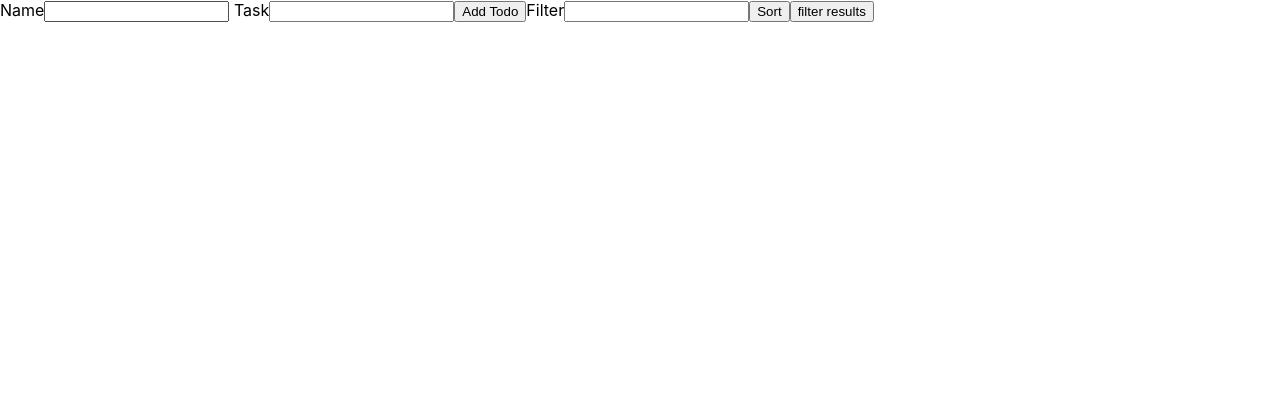
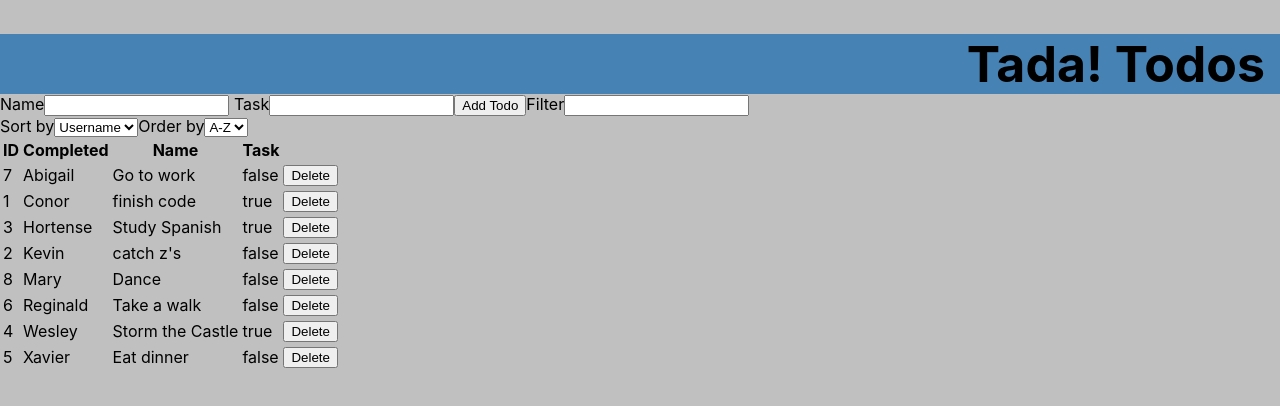
Before and after one commit to conor-mcgowan/todo-enhanced, a React (Create React App) app: page / in a window 1280 px wide. Shown: the top 406 px of the page. Built offline with nearby package versions, Linux system fonts and the light colour scheme.

Commit message:
adds minor styling and delete function

```diff
--- a/src/App.css
+++ b/src/App.css
@@ -1,38 +1,18 @@
-.App {
-  text-align: center;
+header {
+  background-color: steelblue;
+  height: 60px;
 }
 
-.App-logo {
-  height: 40vmin;
-  pointer-events: none;
+h1 {
+  font-size: 50px;
+  text-align: right;
+  margin-right: 15px;
 }
 
-@media (prefers-reduced-motion: no-preference) {
-  .App-logo {
-    animation: App-logo-spin infinite 20s linear;
-  }
+body {
+  background-color: silver;
 }
 
-.App-header {
-  background-color: #282c34;
-  min-height: 100vh;
-  display: flex;
-  flex-direction: column;
-  align-items: center;
-  justify-content: center;
-  font-size: calc(10px + 2vmin);
-  color: white;
+ul {
+  border: 2px solid black;
 }
-
-.App-link {
-  color: #61dafb;
-}
-
-@keyframes App-logo-spin {
-  from {
-    transform: rotate(0deg);
-  }
-  to {
-    transform: rotate(360deg);
-  }
-}
--- a/src/App.js
+++ b/src/App.js
@@ -1,11 +1,19 @@
 import React from "react";
 import TodoApp from "./components/TodoApp";
+import "./App.css";
 
 function App() {
   return (
-    <div>
-      <TodoApp />
-    </div>
+    <>
+      <header>
+        <h1>Tada! Todos</h1>
+      </header>
+      <main>
+        <div>
+          <TodoApp />
+        </div>
+      </main>
+    </>
   );
 }
 
--- a/src/components/Todo.js
+++ b/src/components/Todo.js
@@ -1,10 +1,18 @@
-import React, { useState } from "react";
+import React from "react";
 
-const Todo = (props) => {
+const Todo = ({ todo, deleteTodo }) => {
+  console.log(todo.id);
+  // let color = todo.completed ? "yellow-green" : "tomato";
   return (
-    <li>
-      {props.todos.username}: {props.todos.task}
-    </li>
+    <tr>
+      <td>{todo.id}</td>
+      <td>{todo.username}</td>
+      <td>{todo.task}</td>
+      <td>{todo.completed.toString()}</td>
+      <td>
+        <button onClick={() => deleteTodo(todo.id)}>Delete</button>
+      </td>
+    </tr>
   );
 };
 
--- a/src/components/TodoApp.js
+++ b/src/components/TodoApp.js
@@ -1,17 +1,25 @@
 import React, { useState } from "react";
-import Todo from "./Todo";
 import TodoList from "./TodoList";
 
 const TodoApp = () => {
   const [username, setUsername] = useState("");
   const [task, setTask] = useState("");
+  const [id, setId] = useState(9);
   const [todos, setTodos] = useState([
-    {
-      username: "Conor",
-      task: "finish code",
-    },
-    { username: "Kevin", task: "catch z's" },
+    { id: 1, completed: true, username: "Conor", task: "finish code" },
+    { id: 2, completed: false, username: "Kevin", task: "catch z's" },
+    { id: 3, completed: true, username: "Hortense", task: "Study Spanish" },
+    { id: 4, completed: true, username: "Wesley", task: "Storm the Castle" },
+    { id: 5, completed: false, username: "Xavier", task: "Eat dinner" },
+    { id: 6, completed: false, username: "Reginald", task: "Take a walk" },
+    { id: 7, completed: false, username: "Abigail", task: "Go to work" },
+    { id: 8, completed: false, username: "Mary", task: "Dance" },
   ]);
+
+  function deleteTodo(toDelete) {
+    let newArr = todos.filter((val) => val.id !== toDelete);
+    setTodos(newArr);
+  }
 
   return (
     <>
@@ -32,16 +40,18 @@ const TodoApp = () => {
       <button
         onClick={() => {
           let newTodo = {
+            id,
+            completed: false,
             username,
             task,
           };
-          console.log(newTodo);
           setTodos([...todos, newTodo]);
+          setId(id + 1);
         }}
       >
         Add Todo
       </button>
-      <TodoList todos={todos} />
+      <TodoList deleteTodo={deleteTodo} todos={todos} />
     </>
   );
 };
--- a/src/components/TodoList.js
+++ b/src/components/TodoList.js
@@ -1,17 +1,11 @@
 import React, { useState } from "react";
 import Todo from "./Todo";
-import FilteredTodos from "./FilteredTodos";
 
-const TodoList = (props) => {
-  console.log(props.todos);
+const TodoList = ({ todos, deleteTodo }) => {
   const [filtering, setFiltering] = useState("");
-  const [filterResults, setFilterResults] = useState("");
-  // const [sort, setSort] = useState("username");
-  //   const [order, setOrder] = useState("az")
-  console.log(JSON.stringify(props.todos));
-  console.log(
-    JSON.stringify(props.todos).toLowerCase().includes(filtering.toLowerCase())
-  );
+  const [sortKey, setSortKey] = useState("username");
+  const [sortOrder, setSortOrder] = useState(1);
+
   return (
     <>
       <label>Filter</label>
@@ -20,34 +14,60 @@ const TodoList = (props) => {
         value={filtering}
         onChange={(e) => setFiltering(e.target.value)}
       />
-
-      <button
-        onClick={(e) =>
-          console.log(props.todos.includes(JSON.stringify(filtering)))
-        }
+      <br />
+      <label htmlFor="sort"> Sort by</label>
+      <select
+        id="sort"
+        value={sortKey}
+        onChange={(e) => setSortKey(e.target.value)}
       >
-        Sort
-      </button>
-      <button onClick={() => console.log(JSON.stringify(filtering))}>
-        filter results
-      </button>
-      {/* <label htmlFor="alphabetic"> Alphabetical</label>
-      <input type="radio" id="alphabetic" name="sortType" />
-      <label htmlFor="reverseAlphabetic"> Reverse Alphabetical</label>
-      <input type="radio" id="reverseAlphabetic" name="sortType" ons /> */}
-      {/* <ul>{props.todos.}</ul> */}
-      <ul>
-        {props.todos.map((todos, index) => {
-          return (
-            <FilteredTodos tods={todos} key={index} filtering={filtering} />
-          );
-        })}
-      </ul>
-      {/* <ul>
-        {props.todos.map((t, index) => {
-          return <Todo todos={t} key={index} />;
-        })}
-      </ul> */}
+        <option value="username">Username</option>
+        <option value="task">Task</option>
+      </select>
+      <label htmlFor="order">Order by</label>
+      <select
+        id="order"
+        value={sortOrder}
+        onChange={(e) => setSortOrder(e.target.value)}
+      >
+        <option value="1">A-Z</option>
+        <option value="-1">Z-A</option>
+      </select>
+      <table>
+        <tbody>
+          <tr>
+            <th>ID</th>
+            <th>Completed</th>
+            <th>Name</th>
+            <th>Task</th>
+          </tr>
+          {todos
+            .filter((val) => {
+              let filterLC = filtering.toLowerCase();
+              let usernameLC = val.username.toLowerCase();
+              let taskLC = val.task.toLowerCase();
+              if (usernameLC.includes(filterLC) || taskLC.includes(filterLC)) {
+                return true;
+              }
+              return false;
+            })
+            .sort((a, b) => {
+              if (sortKey === "id") {
+                return (a.id - b.id) * sortOrder;
+              }
+              if (a[sortKey].toLowerCase() < b[sortKey].toLowerCase()) {
+                return -1 * sortOrder;
+              }
+              if (a[sortKey].toLowerCase() > b[sortKey].toLowerCase()) {
+                return 1 * sortOrder;
+              }
+              return 0;
+            })
+            .map((t) => {
+              return <Todo deleteTodo={deleteTodo} todo={t} key={t.id} />;
+            })}
+        </tbody>
+      </table>
     </>
   );
 };
```
Also changed, not shown: src/components/FilteredTodos.js (deleted, +0 -21 lines), src/components/Todo.css (added), src/components/TodoApp.css (added), src/components/TodoList.css (added).
